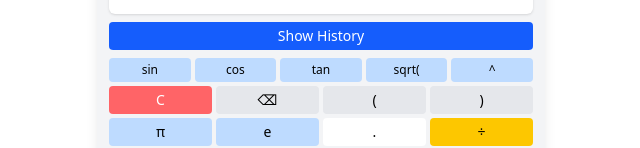
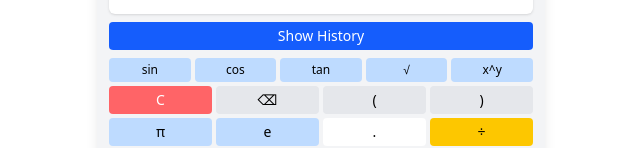
Before and after one commit to UzairCodes2004/calculator-project-using-zustand, a React (Vite) app: page / in a window 1280 px wide. Shown: the part 206-354 px from the top of the page, without its empty margins (319-959 px from the left). Built offline with nearby package versions, Linux system fonts and the light colour scheme.

Commit message:
Update Buttons.tsx

```diff
--- a/src/components/Buttons.tsx
+++ b/src/components/Buttons.tsx
@@ -28,10 +28,10 @@ const Buttons: React.FC = () => {
               onClick={() => onButtonClick(func)}
               className="bg-blue-200 hover:bg-blue-300 p-1 rounded text-xs font-medium"
             >
-              {func === "√"
-                ? "sqrt("
-                : func === "x^y"
-                ? "^"
+              {func === "sqrt("
+                ? "√"
+                : func === "^"
+                ? "x^y"
                 : func.replace("(", "")}
             </button>
           ))}
```
